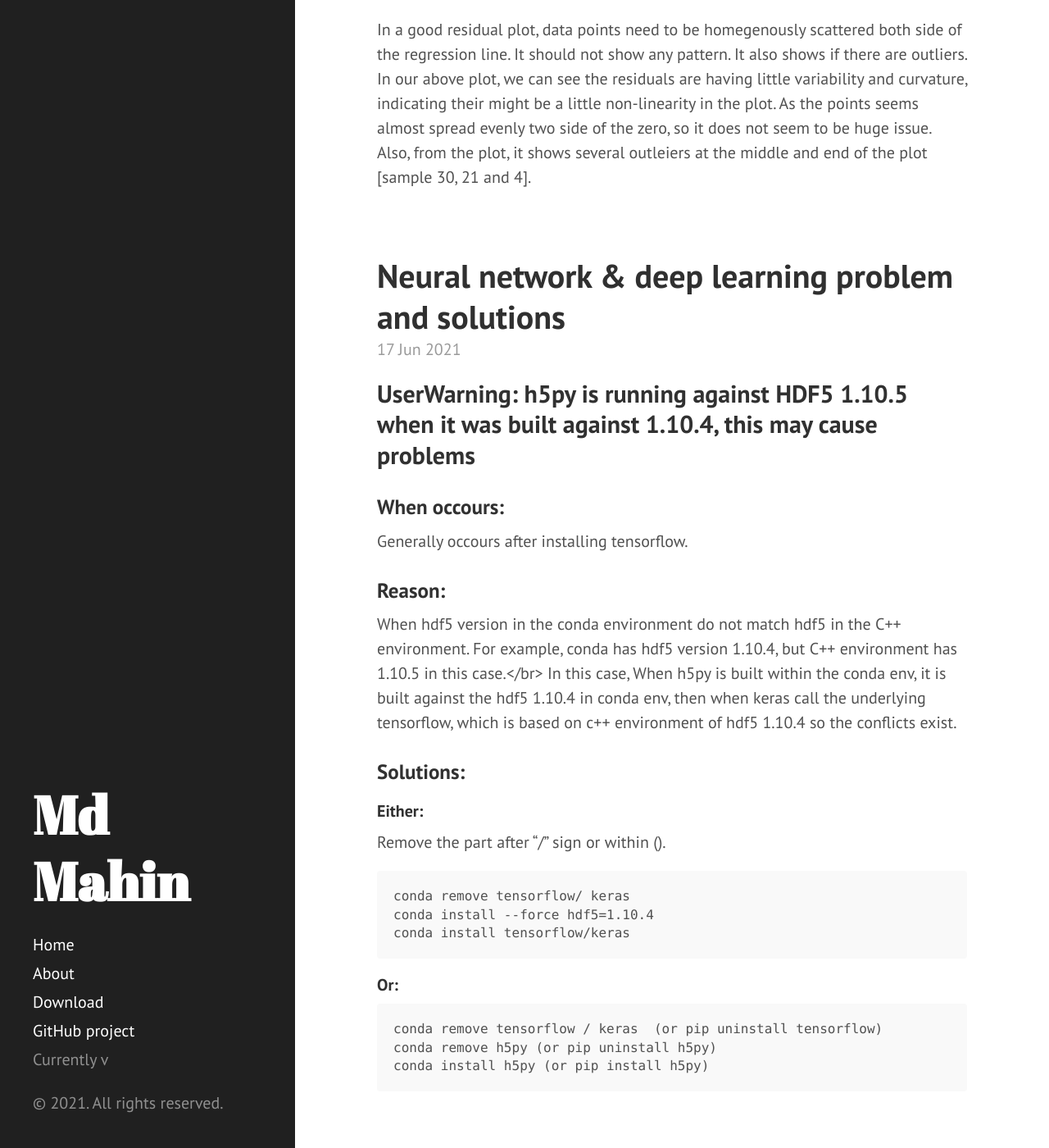
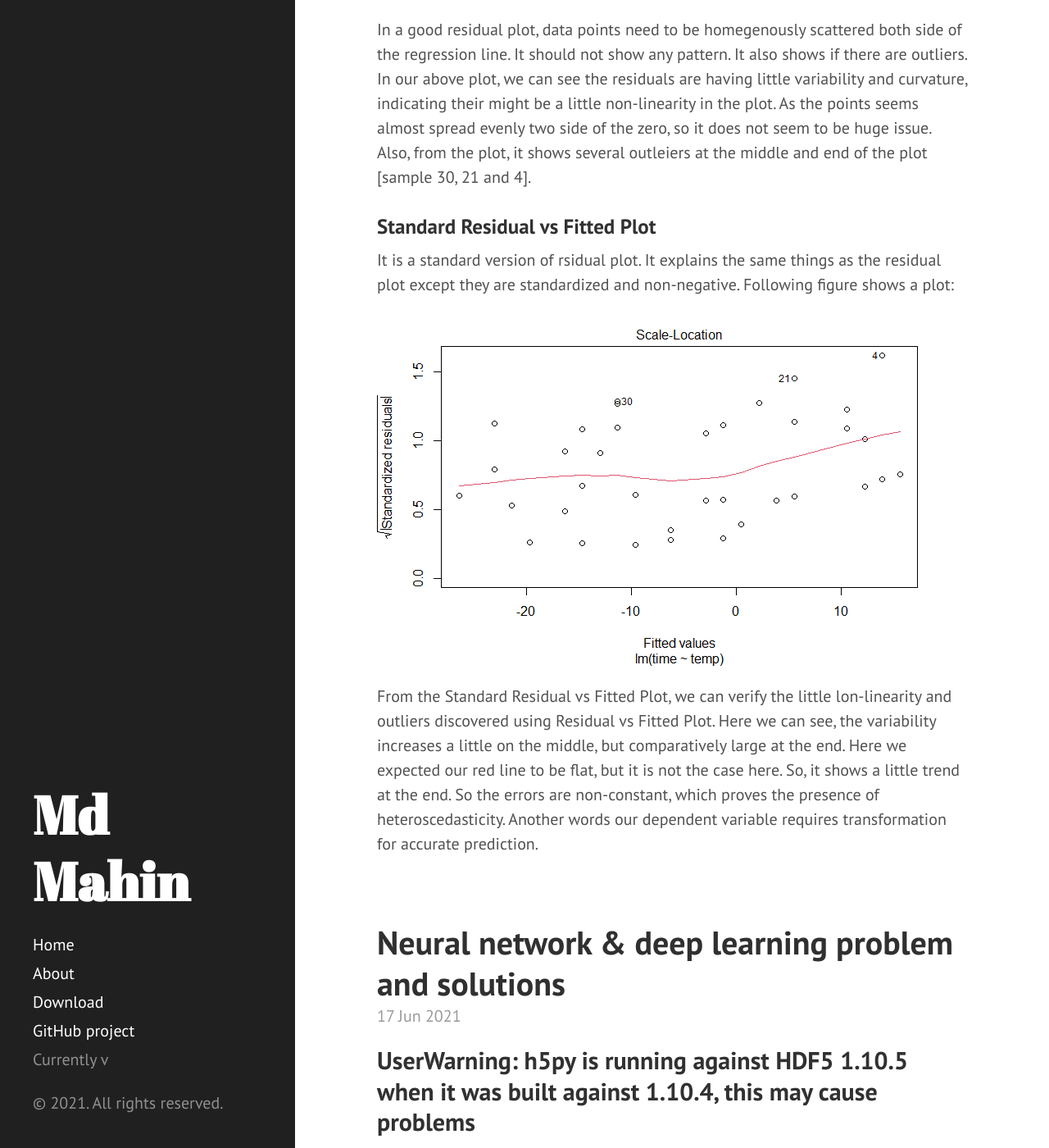
Before and after one commit to mmahin/mmahin.github.io, a Jekyll site: the page built from index.html, in a window 1280 px wide and 1400 px high, scrolled down 4078 px. Shown: the whole window at 82% size. Built offline with Jekyll 4.4.1, drawn with Linux system fonts in a browser that asks for light colours; Markdown is read by kramdown in place of the engine named in the settings; the list of posts is cut into pages by our own code.

Commit message:
Update 2021-06-19-Regression Models in  R.md

```diff
--- a/_posts/stats/Rigression models and correlation analysis/2021-06-19-Regression Models in  R.md
+++ b/_posts/stats/Rigression models and correlation analysis/2021-06-19-Regression Models in  R.md
@@ -78,3 +78,11 @@ plot(model,1)
 ![Residual Plot](https://github.com/mmahin/mmahin.github.io/blob/704c520e78a0cda51e6d5cd008988a88876ce306/_posts/stats/Rigression%20models%20and%20correlation%20analysis/000005.png)
 
 In a good residual plot, data points need to be homegenously scattered both side of the regression line. It should not show any pattern. It also shows if there are outliers. In our above plot, we can see the residuals are having little variability and curvature, indicating their might be a little non-linearity in the plot. As the points seems almost spread evenly two side of the zero, so it does not seem to be huge issue.  Also, from the plot, it shows several outleiers at the middle and end of the plot [sample 30, 21 and 4].
+
+### Standard Residual vs Fitted Plot
+
+It is a standard version of rsidual plot. It explains the same things as the residual plot except they are standardized and non-negative. Following figure shows a plot:
+
+![Standard Residual Plot](https://github.com/mmahin/mmahin.github.io/blob/a373f3f1987cd8ccdcfdb40ba2be3e1e7106a738/_posts/stats/Rigression%20models%20and%20correlation%20analysis/000006.png)
+
+From the Standard Residual vs Fitted Plot, we can verify the little lon-linearity and outliers discovered using  Residual vs Fitted Plot. Here we can see, the variability increases a little on the middle, but comparatively large at the end. Here we expected our red line to be flat, but it is not the case here. So, it shows a little trend at the end. So the errors are non-constant, which proves the presence of heteroscedasticity. Another words our dependent variable requires transformation for accurate prediction.
```
